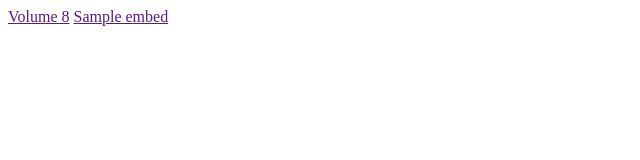
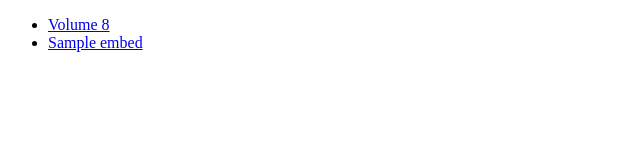
Before and after one commit to cdl-geneseo/waldenms, a plain HTML site: page docs/index.html in a window 1280 px wide. Shown: the whole page, without its empty margins (0-640 px from the left). Drawn offline with Linux system fonts and the light colour scheme.

Commit message:
add links

```diff
--- a/docs/index.html
+++ b/docs/index.html
@@ -2,7 +2,9 @@
 <html lang="en">
     <head><title>Testing Viewer</title></head>
     <body>
-        <a href="">Volume 8</a>
-        <a href="">Sample embed</a>
+        <ul>
+            <li><a href="https://cdl-geneseo.github.io/waldenms/walden8.html">Volume 8</a></li>
+            <li><a href="https://cdl-geneseo.github.io/waldenms/embed-test.html">Sample embed</a></li>
+        </ul>
     </body>
 </html>
```
